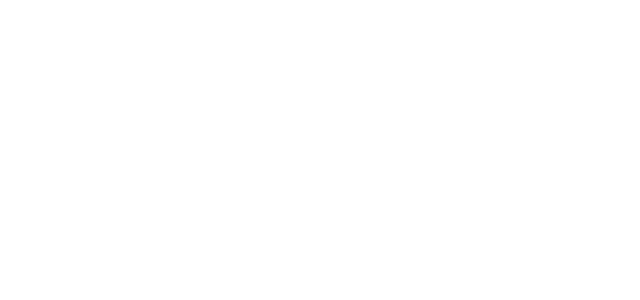
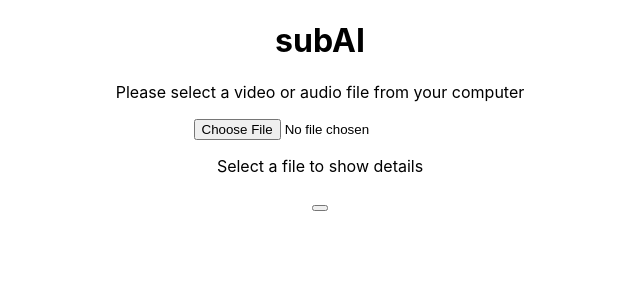
Before and after one commit to avashraj/subai, a React (Create React App) app: page / in a window 1280 px wide. Shown: the top 300 px of the page, without its empty margins (320-960 px from the left). Built offline with nearby package versions, Linux system fonts and the light colour scheme.

Commit message:
Update App.js

```diff
--- a/src/App.js
+++ b/src/App.js
@@ -1,10 +1,11 @@
-
 import './App.css';
-
+import FileUpload from './upload.js';
 function App() {
   return (
     <div className="App">
-
+      <h1>subAI</h1>
+      <p>Please select a video or audio file from your computer</p>
+      <FileUpload />
     </div>
   );
 }
```
